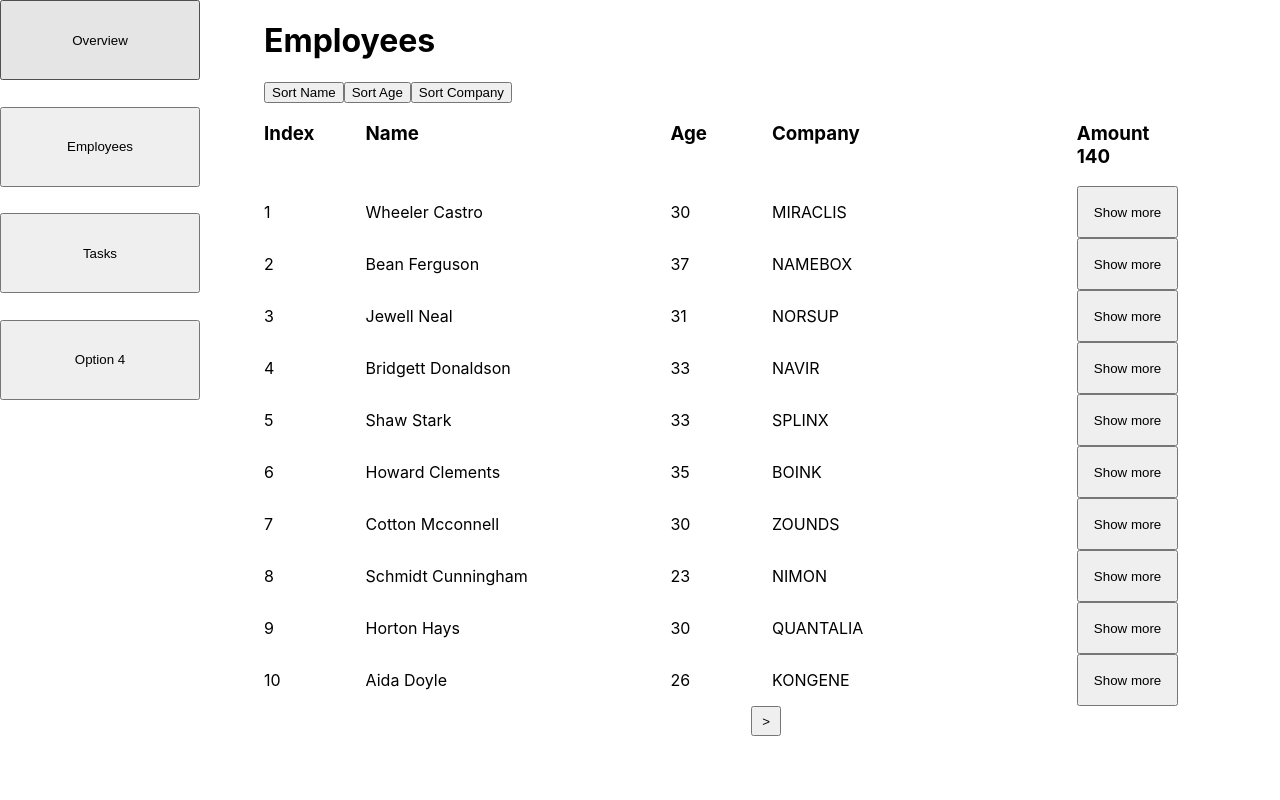
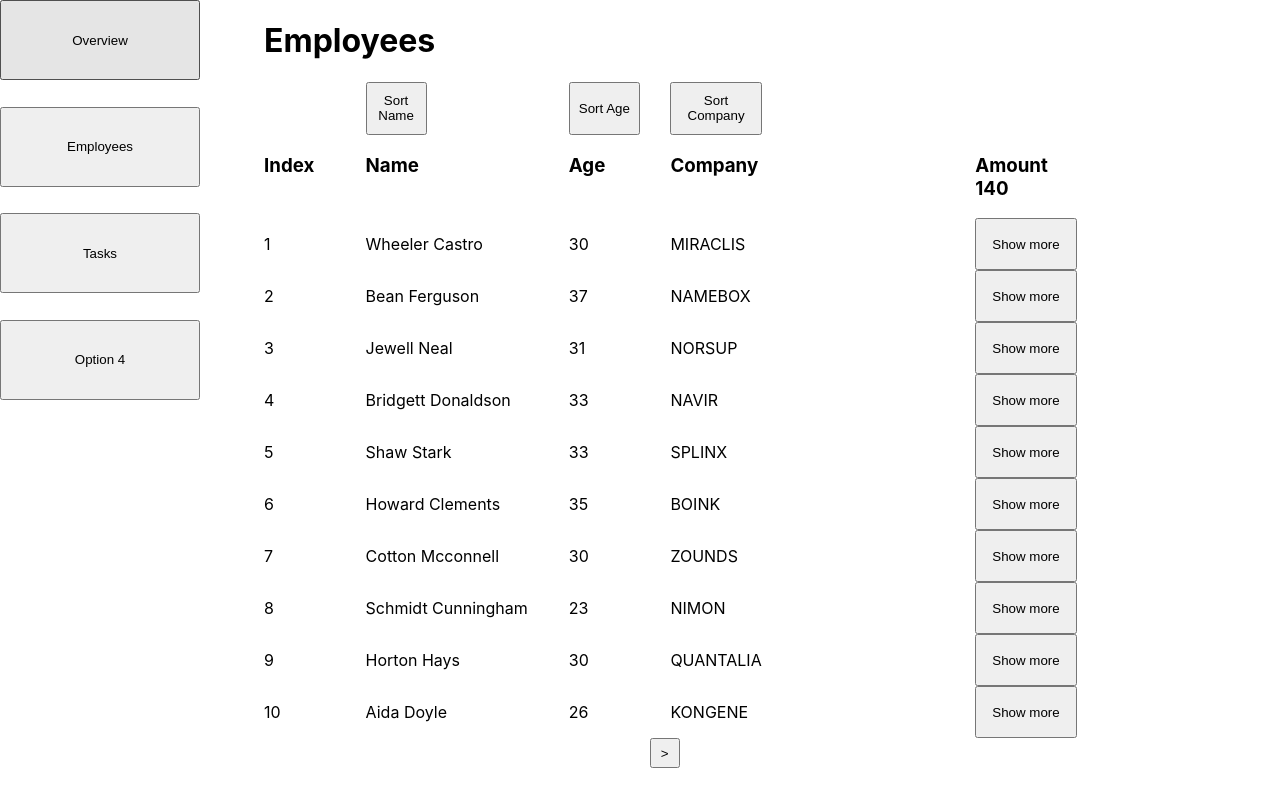
Before and after one commit to varushchi/dashboard_npc_irs, a React (Create React App) app: page / in a window 1280 px wide. Built offline with nearby package versions, Linux system fonts and the light colour scheme; the HTML template or start-up script is replaced by a standard one.

Commit message:
styled filters

```diff
--- a/src/components/PersonRow.css
+++ b/src/components/PersonRow.css
@@ -2,12 +2,12 @@
   width: 100%;
   display: grid;
 
-  grid-template-columns: 10% 30% 10% 30% 10%;
-  grid-template-rows: repeat(5, auto);
+  grid-template-columns: 10% 20% 10% 30% 10%;
+  grid-template-rows: auto;
 }
 
 .page-navigation{
-  margin-left: 45%;
+  margin-left: 35%;
 
   & > button{
     height: 30px;
@@ -19,6 +19,6 @@
   width: 100%;
   display: grid;
 
-  grid-template-columns: 10% 30% 10% 30% 10%;
-  grid-template-rows: repeat(5, auto);
+  grid-template-columns: 10% 20% 10% 30% 10%;
+  grid-template-rows: auto;
 }
--- a/src/pages/Table.css
+++ b/src/pages/Table.css
@@ -4,6 +4,18 @@
 }
 
 .filter-div{
-  display: flex;
-  align-items: center;
+  width: 100%;
+  display: grid;
+
+  grid-template-columns: 10% 20% 10% 30% 10%;
+  grid-template-rows: 53px;
 }
+
+.sort-name,
+.sort-comp{
+  width: 30%;
+}
+
+.sort-age{
+  width: 70%;
+}
--- a/src/pages/Table.jsx
+++ b/src/pages/Table.jsx
@@ -106,9 +106,10 @@ function Table() {
       {(clickedPersonId === null) &&
       <div>
         <div className='filter-div'>
-          <button onClick={sortName}>Sort Name</button>
-          <button onClick={sortAge}>Sort Age</button>
-          <button onClick={sortComp}>Sort Company</button>
+          <div></div>
+          <button onClick={sortName} className='sort-name'>Sort Name</button>
+          <button onClick={sortAge} className='sort-age'>Sort Age</button>
+          <button onClick={sortComp} className='sort-comp'>Sort Company</button>
         </div>
         <PersonTable
           data={personData}
```
